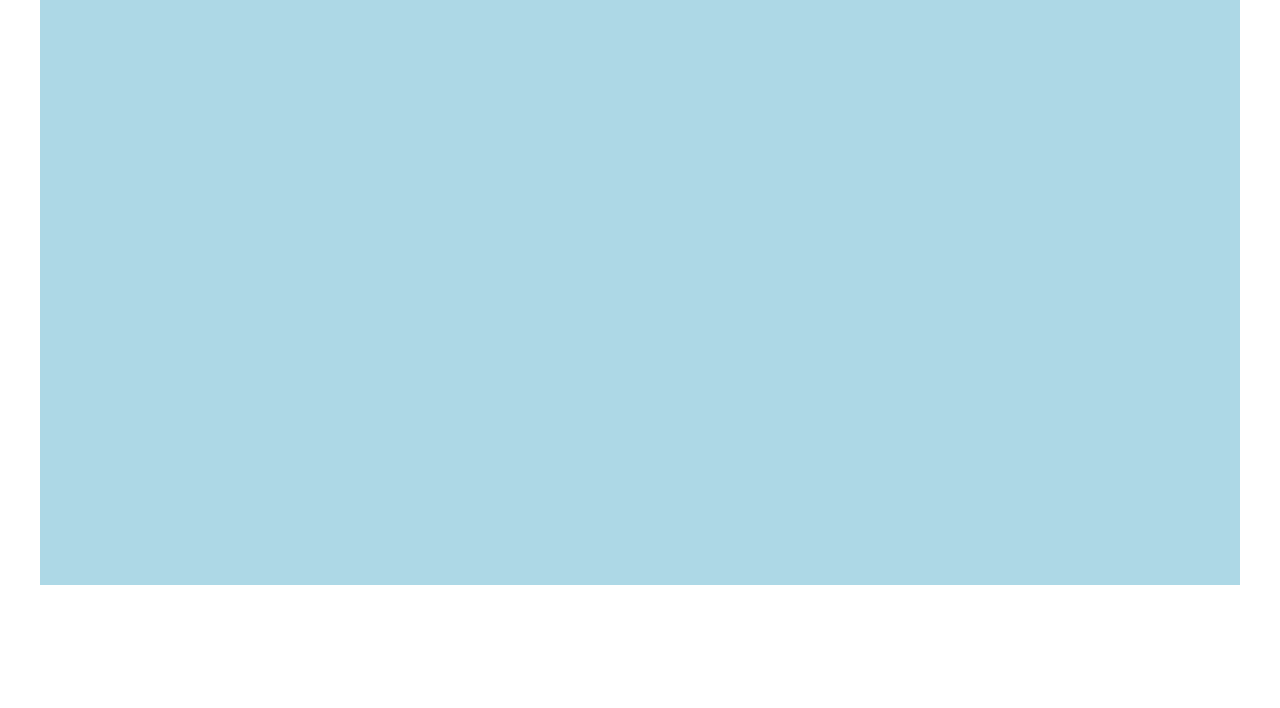
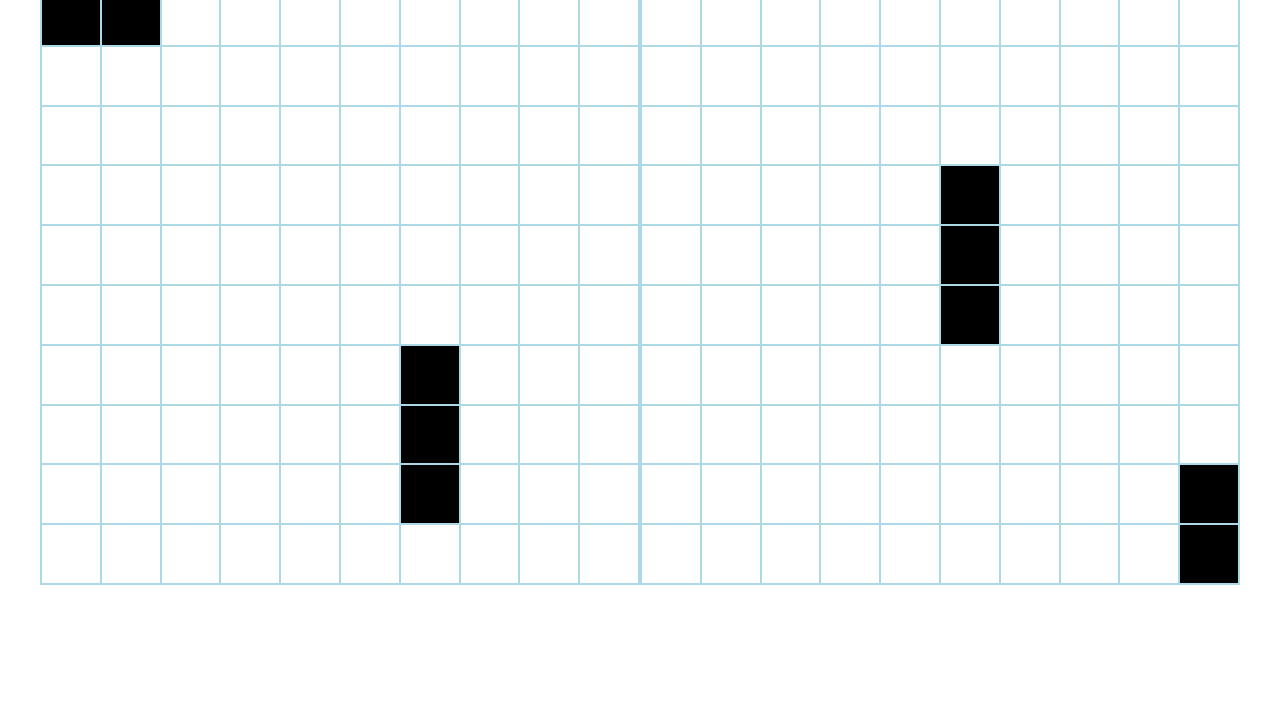
Before and after one commit to oBanton26/battleship-project, a website built with webpack: page src/template.html in a window 1280 px wide. Shown: the part 92-800 px from the top of the page. Built offline with nearby package versions, Linux system fonts and the light colour scheme.

Commit message:
Build displayGameboard function

```diff
--- /dev/null
+++ b/src/DOM/displayGameboard.js
@@ -0,0 +1,23 @@
+export function displayGameboard (gameboardObject, playerGameboardClass) {
+    const gameboardDOMRef = document.querySelector(`.${playerGameboardClass}`);
+    clearGameboard(gameboardDOMRef);
+    const arrayCells = Array.from(gameboardDOMRef.querySelectorAll('.cell'));
+    const allCoordsOfShips = gameboardObject.allCoords();
+    const convertedAllCoords= allCoordsOfShips.map((value)=>{return convertCoordsIntoNumber(value)});
+    for (let coordNumb of convertedAllCoords) {
+        arrayCells[coordNumb].classList.toggle('occupied');
+    };
+}
+
+function convertCoordsIntoNumber (coord) {
+    return coord[0]*10 + coord[1];
+};
+
+function clearGameboard (gameboardDOMEl) {
+    gameboardDOMEl.textContent = '';
+    for (let i=0; i<100; i++) {
+        const cell = document.createElement('div');
+        cell.classList.add('cell');
+        gameboardDOMEl.appendChild(cell);
+    }
+}
--- a/src/index.js
+++ b/src/index.js
@@ -1,5 +1,6 @@
 import "./styles.css";
 import { Player } from './logic/playerLogic'
+import { displayGameboard } from "./DOM/displayGameboard";
 
 // Game
 const playerReal = new Player(true);
@@ -9,3 +10,6 @@
 playerReal.gameboard.addShip([[6,6],[7,6],[8,6]]);
 playerComputer.gameboard.addShip([[9,9],[8,9]]);
 playerComputer.gameboard.addShip([[5,5],[4,5],[3,5]]);
+
+displayGameboard(playerReal.gameboard, 'player-gameboard');
+displayGameboard(playerComputer.gameboard, 'computer-gameboard');
--- a/src/styles.css
+++ b/src/styles.css
@@ -19,6 +19,19 @@ h1 {
     background-color: lightblue;
     height: 600px;
     width: 600px;
+    padding: 2px;
+
+    display: grid;
+    grid-template: repeat(10,1fr) / repeat(10,1fr);
+    gap: 2px;
+}
+
+.cell {
+    background-color: white;
+}
+
+.occupied {
+    background-color: black;
 }
 
 .gameboard-container {
```
